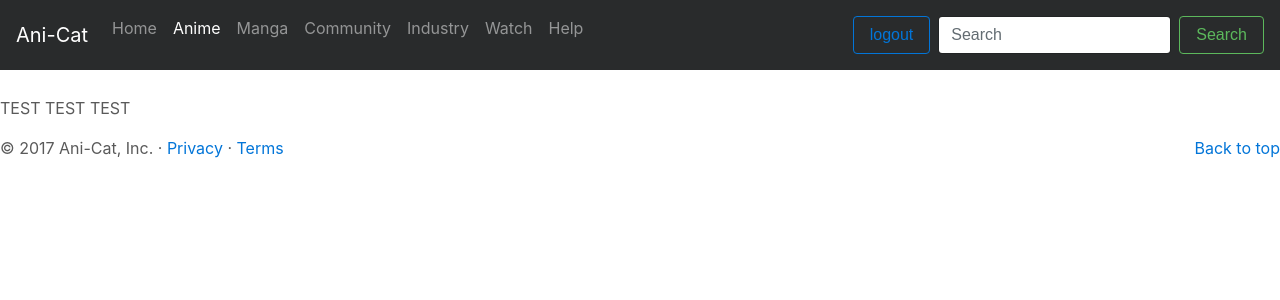
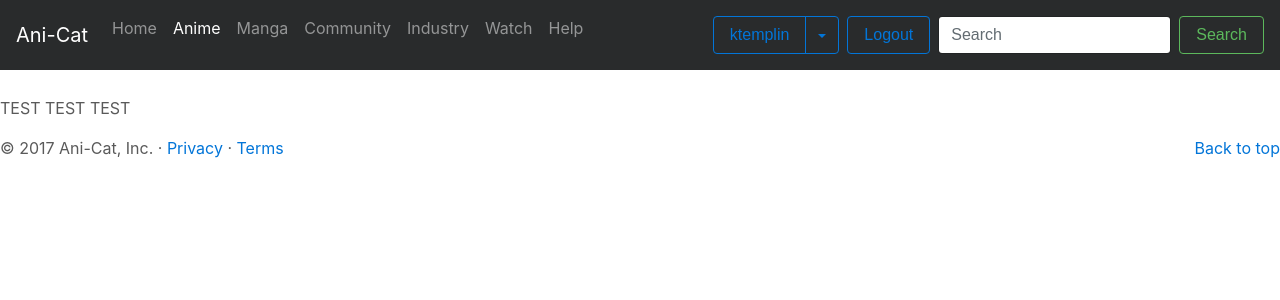
Before and after one commit to ktemplin91/MALClone, a Django app: page /anime in a window 1280 px wide. Shown: the top 300 px of the page. Run offline with Django 3.2, Linux system fonts and the light colour scheme; a user stored in the database is signed in; some libraries are stand-ins or nearby versions.

Commit message:
Profile Dropdown menu
Profile dropdown menu upon login is now available. But still having
problems getting reverse urls to navigate to the logged in user's
profile page.

```diff
--- a/anicat/templates/base.html
+++ b/anicat/templates/base.html
@@ -102,7 +102,22 @@
         </ul>
 
         {% if user.is_authenticated %}
-            <form method='POST' action='logout/'> {% csrf_token %} <input type='submit' name='logout' value='logout' class="btn btn-outline-primary mr-2 my-2"></form>
+            <div class="btn-group">
+                <button type="button" class="btn btn-outline-primary my-2">{{ user.username }}</button>
+                <button type="button" class="btn btn-outline-primary mr-2 my-2 dropdown-toggle dropdown-toggle-split" data-toggle="dropdown" aria-haspopup="true" aria-expanded="false">
+                  <span class="sr-only">Toggle Dropdown</span>
+                </button>
+                <div class="dropdown-menu">
+                  <a class="dropdown-item" href="#">Profile</a>
+                  <a class="dropdown-item" href="{% url 'index' %}">Friends</a>
+                  <a class="dropdown-item" href="#">Clubs</a>
+                  <form method='POST' action='logout/'> {% csrf_token %} <input type='submit' name='Logout' value='Logout' class="dropdown-item"></form>
+
+                  <!--<div class="dropdown-divider"></div>-->
+                  <!--<a class="dropdown-item" href="#">Separated link</a>-->
+                </div>
+            </div>
+            <form method='POST' action='logout/'> {% csrf_token %} <input type='submit' name='Logout' value='Logout' class="btn btn-outline-primary mr-2 my-2"></form>
         {% else %}
             <button type="button" class="btn btn-outline-primary mr-2 my-2" data-toggle="modal" data-target="#largeShoes">
               Login
--- a/anicat/templates/userprofile.html
+++ b/anicat/templates/userprofile.html
@@ -1,10 +1,6 @@
 {% extends "base.html" %}
 {% load static %}
 
-<link rel="stylesheet" href="https://maxcdn.bootstrapcdn.com/bootstrap/4.0.0-alpha.6/css/bootstrap.min.css" integrity="sha384-rwoIResjU2yc3z8GV/NPeZWAv56rSmLldC3R/AZzGRnGxQQKnKkoFVhFQhNUwEyJ" crossorigin="anonymous">
-<script src="https://code.jquery.com/jquery-3.1.1.slim.min.js" integrity="sha384-A7FZj7v+d/sdmMqp/nOQwliLvUsJfDHW+k9Omg/a/EheAdgtzNs3hpfag6Ed950n" crossorigin="anonymous"></script>
-<script src="https://cdnjs.cloudflare.com/ajax/libs/tether/1.4.0/js/tether.min.js" integrity="sha384-DztdAPBWPRXSA/3eYEEUWrWCy7G5KFbe8fFjk5JAIxUYHKkDx6Qin1DkWx51bBrb" crossorigin="anonymous"></script>
-<script src="https://maxcdn.bootstrapcdn.com/bootstrap/4.0.0-alpha.6/js/bootstrap.min.js" integrity="sha384-vBWWzlZJ8ea9aCX4pEW3rVHjgjt7zpkNpZk+02D9phzyeVkE+jo0ieGizqPLForn" crossorigin="anonymous"></script>
 
 {% block content %}
 <br><br>
--- a/anicat/website/urls.py
+++ b/anicat/website/urls.py
@@ -1,4 +1,5 @@
 from django.conf.urls import url
+from django.core.urlresolvers import reverse
 
 from . import views
 
--- a/anicat/website/views.py
+++ b/anicat/website/views.py
@@ -58,8 +58,11 @@ def helppage(request):
 
 @login_required(login_url='/', redirect_field_name=None)
 def profilepage(request,username):
+    #if request.user.is_authenticated():
+     #   return HttpResponseRedirect(reverse('profilepage', kwargs={'username': request.user.username}))
+    dic = { 'Home' : '/', 'Anime' : 'anime', 'Manga' : 'manga', 'Community' : 'community', 'Industry' : 'industry' , 'Watch' : 'watch', 'Help' : 'help' , 'Profile' : 'profile' }
     u = User.objects.get(username=username)
-    return render(request, "userprofile.html", {'form': MessageForm(),'registrationform': RegistrationForm()})
+    return render(request, "userprofile.html", {'form': MessageForm(),'registrationform': RegistrationForm(),'current_path' : 'Profile' ,'dic' : dic})
 
 
 @csrf_protect
```
Also changed, not shown: anicat/db.sqlite3.
